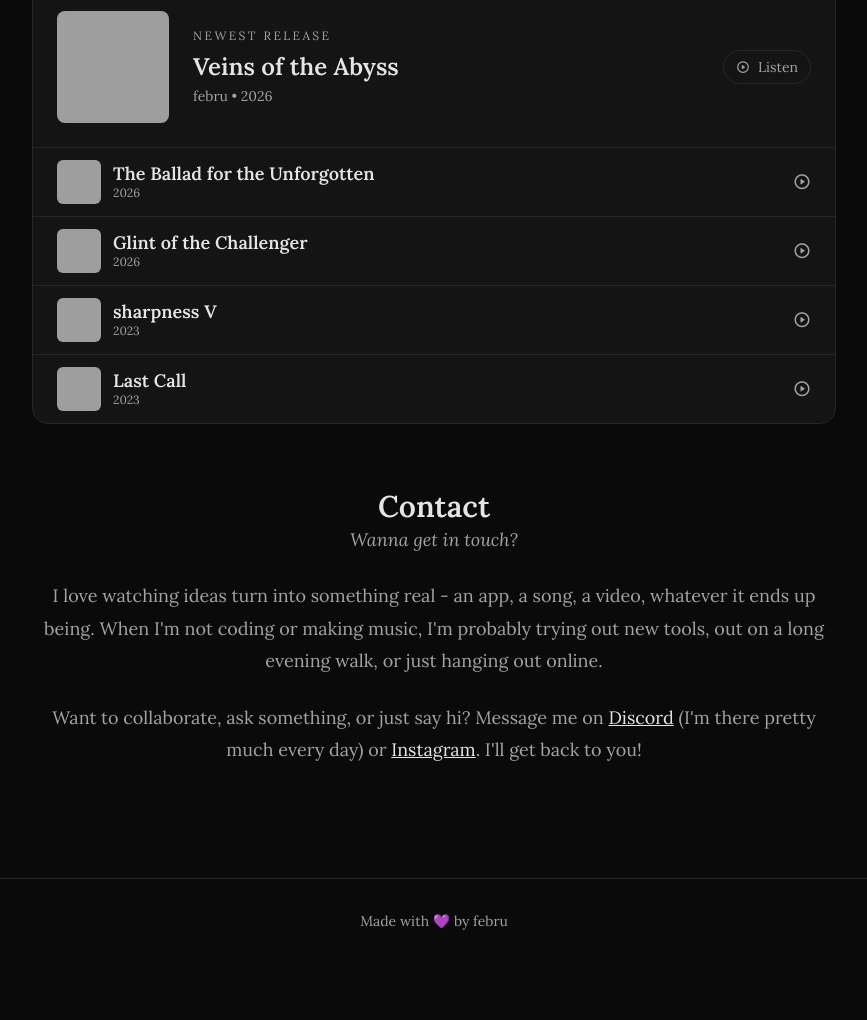
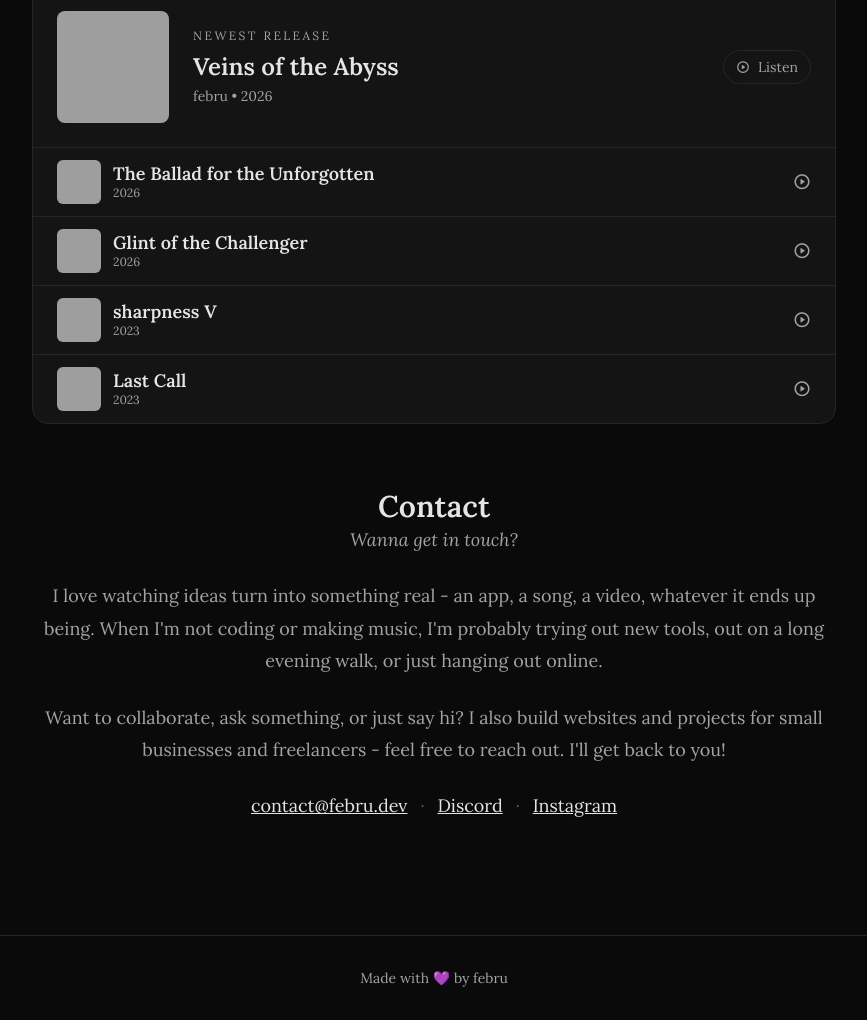
Before and after one commit to februu/februu.github.io, a plain HTML site: page index.html in a window 1280 px wide. Shown: the part 1170-2190 px from the top of the page, without its empty margins (206-1073 px from the left). Before the commit the page ends 2133 px from the top, so only its background shows below. Drawn offline with nearby package versions, Linux system fonts and the light colour scheme; grey boxes are pictures that could not be loaded.

Commit message:
edit contact section

```diff
--- a/index.html
+++ b/index.html
@@ -313,13 +313,21 @@
                     trying out new tools, out on a&nbsp;long evening walk,
                     or&nbsp;just hanging out&nbsp;online.
                 </p>
+                <p class="text-text-secondary mb-6">
+                    Want to collaborate, ask something, or&nbsp;just say hi?
+                    I&nbsp;also build websites and&nbsp;projects for small businesses
+                    and&nbsp;freelancers -&nbsp;feel free to&nbsp;reach&nbsp;out.
+                    I'll get back to&nbsp;you!
+                </p>
                 <p class="text-text-secondary mb-0">
-                    Want to collaborate, ask something, or&nbsp;just say hi?
-                    Message me on&nbsp;<a href="https://discord.com/users/175652881456693249" target="_blank"
-                        class="text-text-primary underline hover:text-accent">Discord</a>&nbsp;(I'm there
-                    pretty much every&nbsp;day) or&nbsp;<a href="https://www.instagram.com/februvv/" target="_blank"
-                        class="text-text-primary underline hover:text-accent">Instagram</a>. I'll get
-                    back to&nbsp;you!
+                    <a href="mailto:contact@febru.dev"
+                        class="text-text-primary underline hover:text-accent">contact@febru.dev</a>
+                    <span class="mx-2 text-text-secondary/50" aria-hidden="true">·</span>
+                    <a href="https://discord.com/users/175652881456693249" target="_blank"
+                        class="text-text-primary underline hover:text-accent">Discord</a>
+                    <span class="mx-2 text-text-secondary/50" aria-hidden="true">·</span>
+                    <a href="https://www.instagram.com/februvv/" target="_blank"
+                        class="text-text-primary underline hover:text-accent">Instagram</a>
                 </p>
             </div>
         </section>
```
Also changed, not shown: style.css.
